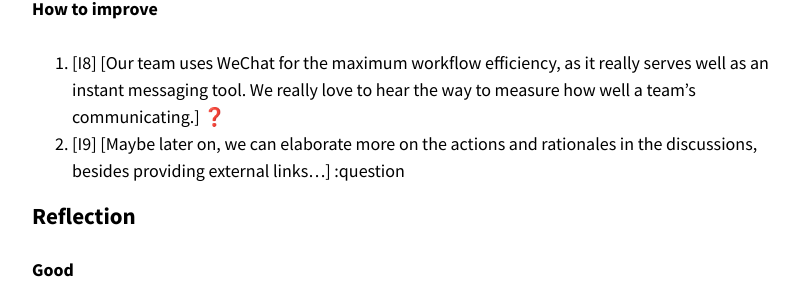
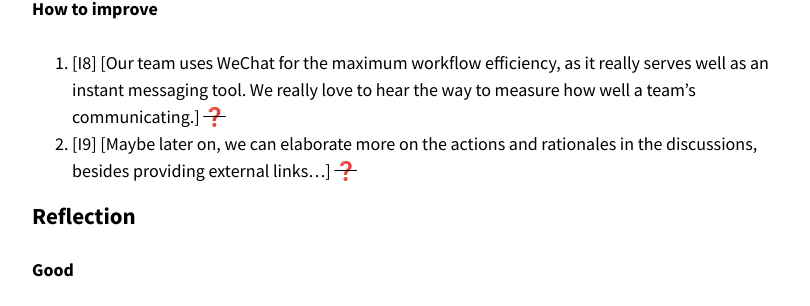
Before and after one commit to optofab/optofab.github.io, a Jekyll site: the page built from _retrospectives/2021-09-20-Retrospective-Audit-2-Semester2.md, in a window 1280 px wide and 900 px high, scrolled down 3748 px. Shown: the part 128-434 px from the top of the window, without its empty margins (343-1153 px from the left). Built offline with Jekyll 4.4.1, drawn with Linux system fonts in a browser that asks for light colours; nearby versions of some CDN libraries; emoji names are drawn with the system emoji font.

Commit message:
update :question: after tutorial q&a

```diff
--- a/_retrospectives/2021-09-20-Retrospective-Audit-2-Semester2.md
+++ b/_retrospectives/2021-09-20-Retrospective-Audit-2-Semester2.md
@@ -80,7 +80,7 @@ Client and tutor: The team seems to be well coordinated and working effectively.
 
 **How to improve**
 
-1. [I7] [The way each member contributes to the project is doing his/her part of the job which is functionality-oriented. Since every functionality varies and costs different hours of work, we will try to balance it during the next iteration]. :question:
+1. [I7] [The way each member contributes to the project is doing his/her part of the job which is functionality-oriented. Since every functionality varies and costs different hours of work, we will try to balance it during the next iteration]. ~~:question:~~
 
 ### Communication
 
@@ -96,8 +96,8 @@ Client and tutor: The team seems to be well coordinated and working effectively.
 
 **How to improve**
 
-1. [I8] [Our team uses WeChat for the maximum workflow efficiency, as it really serves well as an instant messaging tool. We really love to hear the way to measure how well a team's communicating.] :question:
-2. [I9] [Maybe later on, we can elaborate more on the actions and rationales in the discussions, besides providing external links...] :question
+1. [I8] [Our team uses WeChat for the maximum workflow efficiency, as it really serves well as an instant messaging tool. We really love to hear the way to measure how well a team's communicating.] ~~:question:~~
+2. [I9] [Maybe later on, we can elaborate more on the actions and rationales in the discussions, besides providing external links...] ~~:question:~~
 
 ### Reflection
 
```
